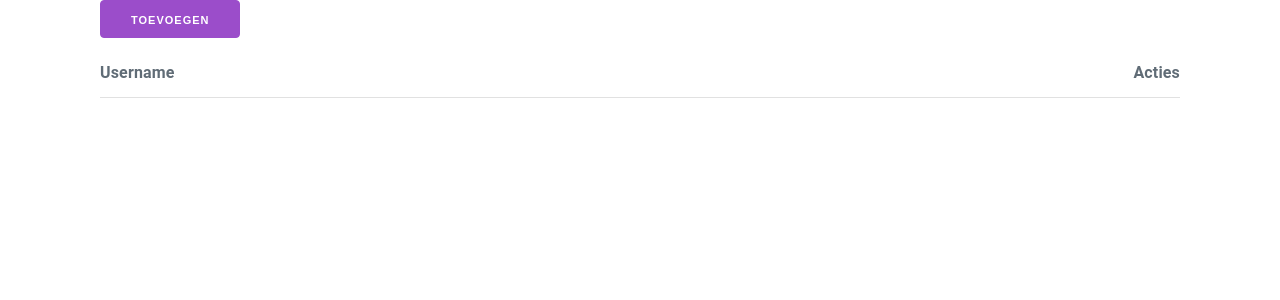
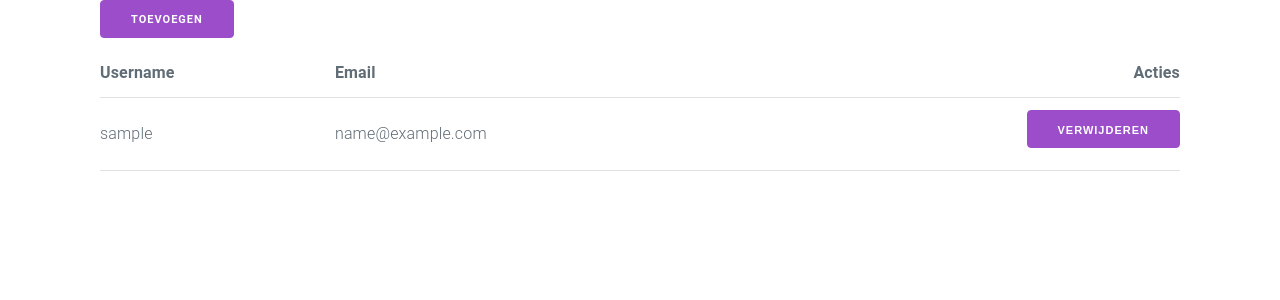
Before and after one commit to seanachaidh/cecilia, a Django app: page /musicmix/admin in a window 1280 px wide. Shown: the part 58-358 px from the top of the page. Run offline with Django 4.2, Linux system fonts and the light colour scheme; the visitor is signed in with stand-in values (Sample User, id 1); data comes from the database, SQL or seed files in the repository; lists and menus that the app fills with data are empty.

Commit message:
adding and removing users

```diff
--- a/musicmix/musicviews/adminviews.py
+++ b/musicmix/musicviews/adminviews.py
@@ -1,20 +1,28 @@
+from django.shortcuts import redirect, render, reverse
+from django.contrib.auth.models import User
+from django.core.exceptions import PermissionDenied
+from django.views.decorators.http import require_POST
 
-from django.shortcuts import redirect, render
-from django.core.exceptions import PermissionDenied
-from django.contrib.auth.models import User
 from ..forms import UserCreationForm
 from ..models import *
 from random import randint
 
+# TODO maak hier een paged list view van
 def show_admin_panel(request):
     check = perform_auth_check(request)
-    if check != True:
+    if not check:
         return check
-    users = Profile.objects.all()
+    users = User.objects.all()
     admin_context = {
         "users": users
     }
     return render(request=request, template_name='musicmix/adminpanel.html', context=admin_context)
+
+@require_POST
+def remove_user(request, user_id):
+    user = User.objects.get(pk=user_id)
+    user.delete()
+    return redirect(reverse('admin'))
 
 
 def add_user(request):
@@ -37,12 +45,12 @@ def add_user(request):
                 is_superuser=is_admin
             )
             new_user.save()
-            #Hier het wachtwoord resettten
-
+            #Hier het wachtwoord resetten
+            return redirect(reverse('admin'))
 
     else:
         form = UserCreationForm()
-    return render(request, 'musicmix/usercreation.html', {"form": form})
+    return render(request, 'musicmix/basic_form.html', {"form": form})
 
 
 def perform_auth_check(request):
@@ -51,11 +59,11 @@ def perform_auth_check(request):
     if not request.user.is_superuser:
         raise PermissionDenied()
     return True
-
-def random_string(len: int) -> str:
-    letters = "1234567890ABCDEFGHIJKLMNOP"
+#TODO verander dit door een functie van django zelve
+def random_string(length: int) -> str:
+    letters = "1234567890ABCDEFGHIJKLMNOPQRSTUVWXYZ"
     result = ''
-    for i in range(len):
+    for i in range(length):
         nummer = randint(0, len(letters) - 1)
         gekozen = letters[nummer]
         result = result + gekozen
--- a/musicmix/static/css/main.css
+++ b/musicmix/static/css/main.css
@@ -69,12 +69,16 @@ ul.messages {
     line-height: 50px;
     border-radius: 25px;
     background-color: #f1f1f1;
-  }
+}
 
-  .chip img {
+.chip img {
     float: left;
     margin: 0 10px 0 -25px;
     height: 50px;
     width: 50px;
     border-radius: 50%;
-  }
+}
+
+.single-button-form {
+    margin-bottom: 0;
+}
--- a/musicmix/templates/musicmix/adminpanel.html
+++ b/musicmix/templates/musicmix/adminpanel.html
@@ -1,21 +1,27 @@
 {% extends "./base.html" %}
 {% block content %}
 
-<button>Toevoegen</button>
+<a class="button" href="admin/createuser">Toevoegen</a>
 
 <table>
     <thead>
         <tr>
             <th> Username </th>
+            <th> Email </th>
             <th class="right-align"> Acties </th>
         </tr>
     </thead>
     <tbody>
         {% for u in users %}
             <tr>
-                <td>{{u.user.username}}</td>
+                <td>{{ u.username}}</td>
+                <td>{{ u.email }}</td>
                 <td class="right-align">
-                    <button>Verwijderen</button>
+                    <form class="single-button-form" method="post" action="admin/deleteuser/{{ u.pk }}">
+                        {% csrf_token %}
+                        <button type="submit">Verwijderen</button>
+                    </form>
+
                 </td>
             </tr>
         {% endfor %}
--- a/musicmix/urls.py
+++ b/musicmix/urls.py
@@ -6,6 +6,7 @@ urlpatterns = [
     path("", userviews.MyPiecesView.as_view(), name="index"),
     path("admin", adminviews.show_admin_panel, name="admin"),
     path("admin/createuser", adminviews.add_user, name="creatuser"),
+    path("admin/deleteuser/<int:user_id>", adminviews.remove_user, name="remove_user"),
     path("login", mainviews.login_user, name="login"),
     path("logout", mainviews.logout_user, name="logout"),
     path("labels", userviews.LabelRegistrationView.as_view()),
```
